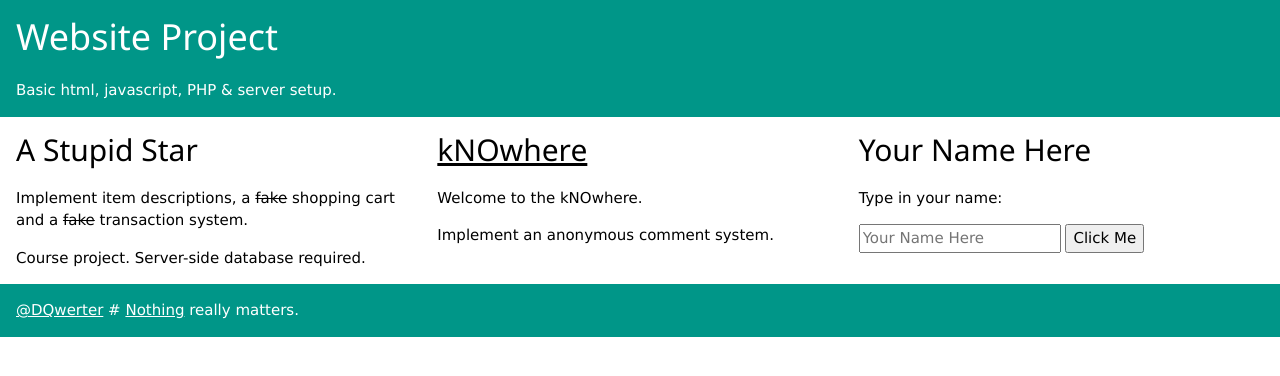
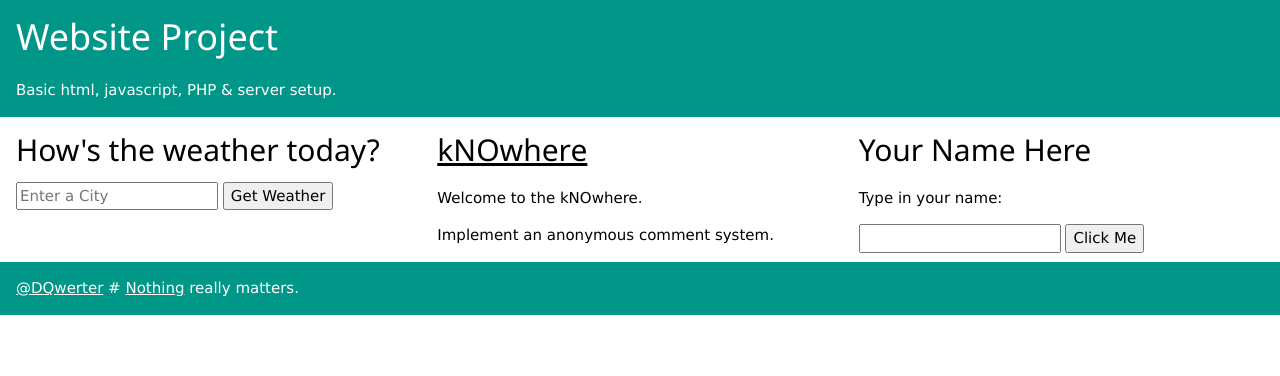
Before and after one commit to dqwerter/toyWebsite, a Node server app: page / in a window 1280 px wide. Shown: the top 376 px of the page. Run offline with Node 20, Linux system fonts and the light colour scheme.

Commit message:
Repaired many problems in merge.

```diff
--- a/index.js
+++ b/index.js
@@ -14,51 +14,7 @@ app.get('/', function (req, res) {
 
 app.post('/', function (req, res) {
   const name = req.body.name;
-  switch(name) {
-    case "":
-      break;
-    case "秦旺":
-      res.render('index', {nameAlert: "叫我干嘛？"});
-      break;
-    case "王欣迪":
-      // 找到这个你牛逼，请保守我的小秘密
-      alert("我用什么才能留住你？\n\n" +
-        "我给你瘦落的街道、绝望的落日、荒郊的月亮。\n" +
-        "我给你一个久久地望着孤月的人的悲哀。\n" +
-        "我给你我已死去的祖辈，后人们用大理石祭奠的先魂：\n" +
-        "我父亲的父亲，阵亡于布宜诺斯艾利斯的边境，两颗子弹射穿了他的胸膛，死的时候蓄着胡子，尸体被士兵们用牛皮裹起\n" +
-        "我母亲的祖父——那年才二十四岁——在秘鲁率领三百人冲锋，如今都成了消失的马背上的亡魂。\n\n" +
-        "我给你我的书中所能蕴含的一切悟力，以及我生活中所能有的男子气概和幽默。\n" +
-        "我给你一个从未有过信仰的人的忠诚。\n" +
-        "我给你我设法保全的我自己的核心——不营字造句，不和梦交易，不被时间、欢乐和逆境触动的核心。\n" +
-        "我给你早在你出生前多年的一个傍晚看到的一朵黄玫瑰的记忆。\n" +
-        "我给你关于你生命的诠释，关于你自己的理论，你的真实而惊人的存在。\n" +
-        "我给你我的寂寞、我的黑暗、我心的饥渴；我试图用困惑、危险、失败来打动你。\n");
-      break;
-    case "张梓烨":
-    case "黎诗琪":
-    case "沈楚鹰":
-      document.getElementById("name").innerHTML = name + "是个好人";
-      break;
-    case "申雨泽":
-      // 这位爷是个沙雕
-      const fck = "整天学人家讲大道理，教别人写代码，做项目\n满口的低耦合、高内聚、大并发、框架内核、底层原理、结构算法\n自己一写代码，10 行代码 9 行报错! \n想吃饭？吃 * 吧你！";
-      alert(fck);
-      console.error(fck);
-      // document.getElementById("name").innerHTML = "申雨泽快滚吧";
-      break;
-    default:
-      const randomNum = Math.random();
-      if (randomNum < 0.5) {
-        document.getElementById("name").innerHTML = "你好，" + name + "!";
-      } else if (randomNum < 0.75) {
-        document.getElementById("name").innerHTML = "今天过得怎么样？";
-      } else if (randomNum < 0.78) {
-        document.getElementById("name").innerHTML = name + "是个弟弟";
-      } else {
-        document.getElementById("name").innerHTML = name + "真可爱";
-      }
-      }
+
 });
 
 app.get('/weather', function (req, res) {
@@ -68,7 +24,6 @@ app.get('/weather', function (req, res) {
 app.post('/weather', function (req, res) {
   let city = req.body.city;
   let url = `http://api.openweathermap.org/data/2.5/weather?q=${city}&units=metric&appid=${apiKey}`;
-
   request(url, function (err, response, body) {
     if(err){
       res.render('weather', {weather: null, error: 'Error, please try again'});
@@ -84,6 +39,10 @@ app.post('/weather', function (req, res) {
   });
 });
 
+app.get('/kNOwhere.html', function (req, res) {
+  res.sendFile('/kNOwhere.html');
+});
+
 app.listen(80, function () {
   console.log('Server running at port 80')
 });
--- a/views/index.ejs
+++ b/views/index.ejs
@@ -2,7 +2,7 @@
 <html lang="en">
 <head>
     <meta name="viewport" content="width=device-width, initial-scale=1" charset="UTF-8">
-    <link rel="stylesheet" type="text/css" href="/css/w3.css">
+    <link rel="stylesheet" href="/css/w3.css">
     <title>Website Project</title>
 </head>
 <body>
@@ -14,36 +14,89 @@
 
 <div class="w3-row-padding">
     <div class="w3-third">
-        <h2>A Stupid Star</h2>
-        <p>Implement item descriptions, a <del>fake</del> shopping cart and a <del>fake</del> transaction system. </p>
-        <p>Course project. Server-side database required. </p>
+        <h2 id="weather-name">How's the weather today?</h2>
+        <form action="/weather" method="post">
+            <input name="city" type="text" class="ghost-input" placeholder="Enter a City" required>
+            <input type="submit" class="ghost-button" value="Get Weather">
+        </form>
     </div>
 
     <div class="w3-third">
-        <h2><a href="../public/kNOwhere.html">kNOwhere</a> </h2>
+        <h2><a href="/public/kNOwhere.html">kNOwhere</a> </h2>
         <p>Welcome to the kNOwhere. </p>
         <p>Implement an anonymous comment system. </p>
     </div>
 
     <div class="w3-third">
         <h2 id="name">Your Name Here</h2>
-        <p>Type in your name: </p>
-        <form action="/" method="post">
-            <input name="name" type="text" class="input" placeholder="Your Name Here" required>
-            <input type="submit" class="button" value="Click Me">
-        </form>
+        <p>Type in your name: </p> <label for="inputName"></label><input type="text" id="inputName"/>
+        <button type="button" onclick="nameDisplay()">Click Me</button>
     </div>
 </div>
 
 <div class="w3-container w3-teal">
     <!--implement a random quote-->
-    <p style="text-align: left"><a href="https://github.com/dqwerter">@DQwerter</a> # <a href="../public/404.html">Nothing</a> really matters. </p>
+    <p style="text-align: left"><a href="https://github.com/dqwerter">@DQwerter</a> # <a href="404.html">Nothing</a> really matters. </p>
 </div>
 
 <script>
-    <% if( nameAlert !== null){ %>
-    <%  alert(nameAlert); %>
-    <% } %>
+  let storedName = localStorage.getItem('name');
+  if(storedName) {
+    document.getElementById("weather-name").innerHTML = "How's the weather today, " + storedName + "?";
+  }
+
+  function nameDisplay() {
+    const name = document.getElementById("inputName").value;
+    localStorage.setItem('name', name);
+    switch(name) {
+      case "":
+        break;
+      case "秦旺":
+        document.getElementById("name").innerHTML = "叫我干嘛?";
+        break;
+      case "王欣迪":
+        // 找到这个你牛逼，请保守我的小秘密
+        alert("我用什么才能留住你？\n\n" +
+          "我给你瘦落的街道、绝望的落日、荒郊的月亮。\n" +
+          "我给你一个久久地望着孤月的人的悲哀。\n" +
+          "我给你我已死去的祖辈，后人们用大理石祭奠的先魂：\n" +
+          "我父亲的父亲，阵亡于布宜诺斯艾利斯的边境，两颗子弹射穿了他的胸膛，死的时候蓄着胡子，尸体被士兵们用牛皮裹起\n" +
+          "我母亲的祖父——那年才二十四岁——在秘鲁率领三百人冲锋，如今都成了消失的马背上的亡魂。\n\n" +
+          "我给你我的书中所能蕴含的一切悟力，以及我生活中所能有的男子气概和幽默。\n" +
+          "我给你一个从未有过信仰的人的忠诚。\n" +
+          "我给你我设法保全的我自己的核心——不营字造句，不和梦交易，不被时间、欢乐和逆境触动的核心。\n" +
+          "我给你早在你出生前多年的一个傍晚看到的一朵黄玫瑰的记忆。\n" +
+          "我给你关于你生命的诠释，关于你自己的理论，你的真实而惊人的存在。\n" +
+          "我给你我的寂寞、我的黑暗、我心的饥渴；我试图用困惑、危险、失败来打动你。\n");
+        break;
+      case "张梓烨":
+      case "黎诗琪":
+      case "沈楚鹰":
+        document.getElementById("name").innerHTML = name + "是个好人";
+        break;
+      case "申雨泽":
+        // 这位爷是个沙雕
+        const fck = "整天学人家讲大道理，教别人写代码，做项目\n满口的低耦合、高内聚、大并发、框架内核、底层原理、结构算法\n自己一写代码，10 行代码 9 行报错! \n想吃饭？吃 * 吧你！";
+        alert(fck);
+        console.error(fck);
+        document.getElementById("name").innerHTML = "申雨泽快滚吧";
+        break;
+      default:
+        randomGreeting(name);
+    }
+  }
+  function randomGreeting(name) {
+    const randomNum = Math.random();
+    if (randomNum < 0.5) {
+      document.getElementById("name").innerHTML = "你好，" + name + "!";
+    } else if (randomNum < 0.75) {
+      document.getElementById("name").innerHTML = "今天过得怎么样？";
+    } else if (randomNum < 0.78) {
+      document.getElementById("name").innerHTML = name + "是个弟弟";
+    } else {
+      document.getElementById("name").innerHTML = name + "真可爱";
+    }
+  }
 </script>
 
 </body>
--- a/views/weather.ejs
+++ b/views/weather.ejs
@@ -4,7 +4,6 @@
     <meta charset="utf-8">
     <title>Test</title>
     <link rel="stylesheet" type="text/css" href="/css/style.css">
-    <link href='https://fonts.googleapis.com/css?family=Open+Sans:300' rel='stylesheet' type='text/css'>
 </head>
 <body>
 <div class="container">
@@ -23,4 +22,4 @@
     </fieldset>
 </div>
 </body>
-</html>
+</html
```
